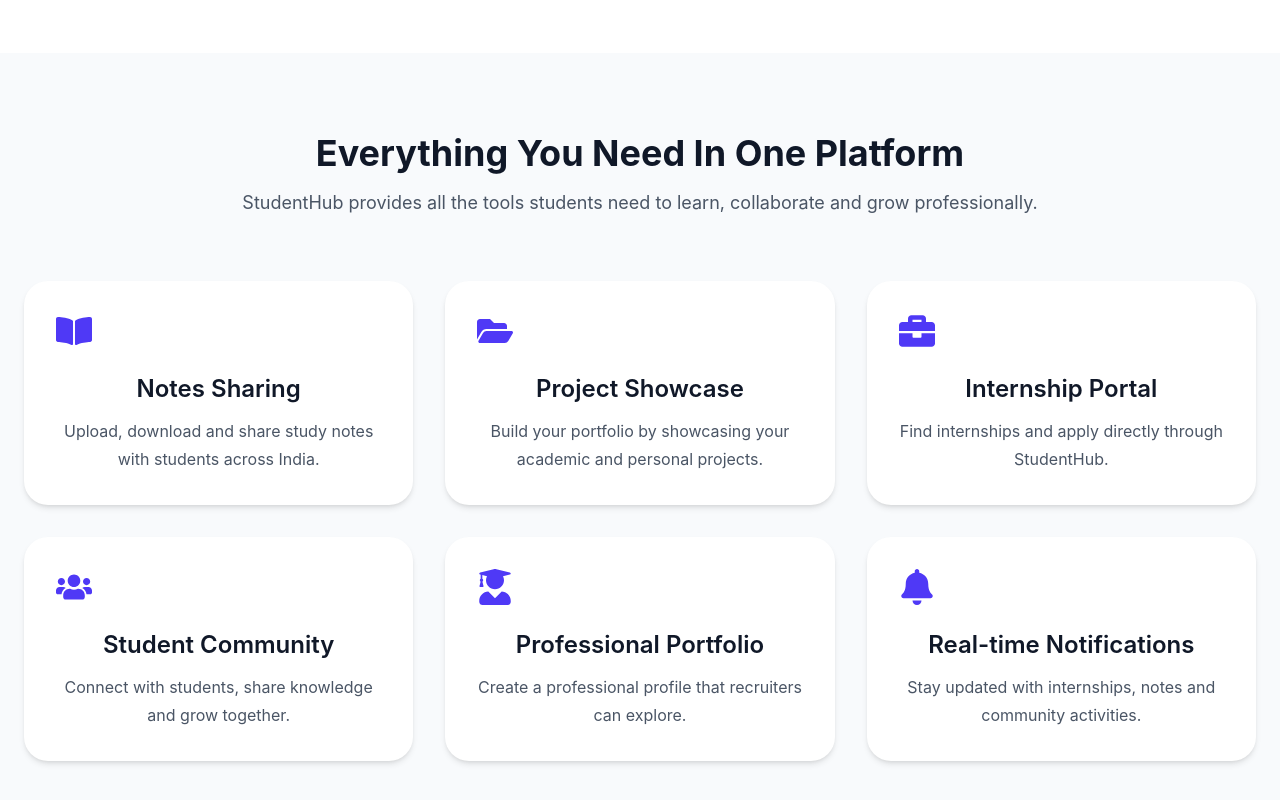
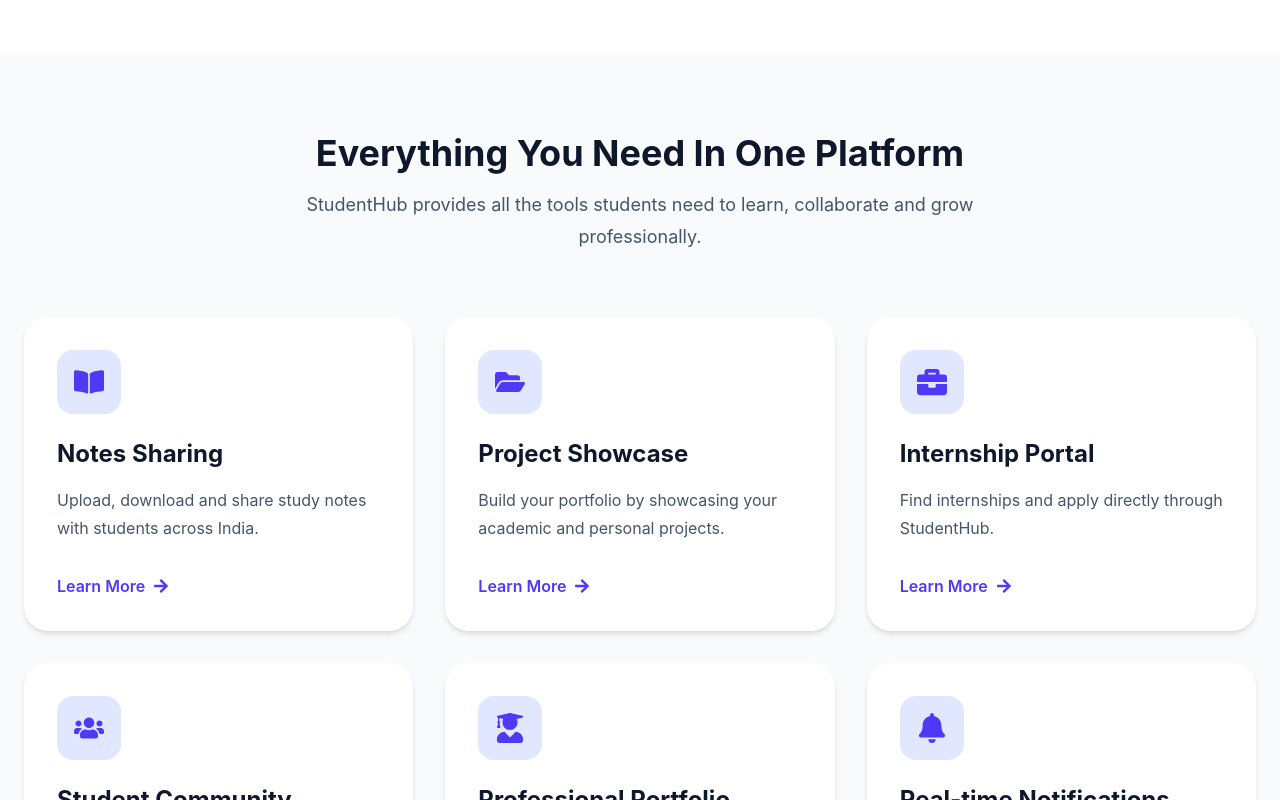
Before and after one commit to aditya01saini/studenthub, a React (Vite) app in the folder client/: page / in a window 1280 px wide. Shown: the part 1000-1800 px from the top of the page. Built offline with nearby package versions, Linux system fonts and the light colour scheme.

Commit message:
Enhance features section

```diff
--- a/client/src/components/landing/Features/Features.jsx
+++ b/client/src/components/landing/Features/Features.jsx
@@ -5,47 +5,52 @@
   FaUsers,
   FaUserGraduate,
   FaBell,
+  FaArrowRight,
 } from "react-icons/fa";
+
+import Card from "../../ui/Card";
+import Container from "../../ui/Container";
+import SectionTitle from "../../ui/SectionTitle";
 
 const features = [
   {
     id: 1,
-    icon: <FaBookOpen className="text-4xl text-indigo-600" />,
+    icon: FaBookOpen,
     title: "Notes Sharing",
     description:
       "Upload, download and share study notes with students across India.",
   },
   {
     id: 2,
-    icon: <FaFolderOpen className="text-4xl text-indigo-600" />,
+    icon: FaFolderOpen,
     title: "Project Showcase",
     description:
       "Build your portfolio by showcasing your academic and personal projects.",
   },
   {
     id: 3,
-    icon: <FaBriefcase className="text-4xl text-indigo-600" />,
+    icon: FaBriefcase,
     title: "Internship Portal",
     description:
       "Find internships and apply directly through StudentHub.",
   },
   {
     id: 4,
-    icon: <FaUsers className="text-4xl text-indigo-600" />,
+    icon: FaUsers,
     title: "Student Community",
     description:
       "Connect with students, share knowledge and grow together.",
   },
   {
     id: 5,
-    icon: <FaUserGraduate className="text-4xl text-indigo-600" />,
+    icon: FaUserGraduate,
     title: "Professional Portfolio",
     description:
       "Create a professional profile that recruiters can explore.",
   },
   {
     id: 6,
-    icon: <FaBell className="text-4xl text-indigo-600" />,
+    icon: FaBell,
     title: "Real-time Notifications",
     description:
       "Stay updated with internships, notes and community activities.",
@@ -55,37 +60,61 @@
 const Features = () => {
   return (
     <section className="bg-slate-50 py-20">
-      <div className="mx-auto max-w-7xl px-6">
-        <div className="mb-16 text-center">
-          <h2 className="text-4xl font-bold text-gray-900">
-            Everything You Need In One Platform
-          </h2>
+      <Container>
 
-          <p className="mt-4 text-lg text-gray-600">
-            StudentHub provides all the tools students need to learn,
-            collaborate and grow professionally.
-          </p>
+        <SectionTitle
+          title="Everything You Need In One Platform"
+          subtitle="StudentHub provides all the tools students need to learn, collaborate and grow professionally."
+        />
+
+        <div className="grid gap-8 md:grid-cols-2 lg:grid-cols-3">
+
+          {features.map((feature) => {
+            const Icon = feature.icon;
+
+            return (
+              <Card
+                key={feature.id}
+                className="group cursor-pointer border border-transparent text-left hover:border-indigo-200"
+              >
+
+                {/* Icon */}
+
+                <div className="mb-6 flex h-16 w-16 items-center justify-center rounded-2xl bg-indigo-100 transition-all duration-300 group-hover:scale-110 group-hover:bg-indigo-600">
+
+                  <Icon className="text-3xl text-indigo-600 transition-all duration-300 group-hover:text-white" />
+
                 </div>
 
-        <div className="grid gap-8 md:grid-cols-2 lg:grid-cols-3">
-          {features.map((feature) => (
-            <div
-              key={feature.id}
-              className="rounded-3xl bg-white p-8 shadow-md transition-all duration-300 hover:-translate-y-3 hover:shadow-xl"
-            >
-              <div className="mb-6">{feature.icon}</div>
+                {/* Title */}
 
-              <h3 className="mb-3 text-2xl font-semibold text-gray-900">
+                <h3 className="mb-4 text-2xl font-bold text-slate-900">
                   {feature.title}
                 </h3>
 
-              <p className="leading-7 text-gray-600">
+                {/* Description */}
+
+                <p className="leading-7 text-slate-600">
                   {feature.description}
                 </p>
+
+                {/* Learn More */}
+
+                <div className="mt-8 flex items-center gap-2 font-semibold text-indigo-600">
+
+                  Learn More
+
+                  <FaArrowRight className="transition-transform duration-300 group-hover:translate-x-2" />
+
                 </div>
-          ))}
+
+              </Card>
+            );
+          })}
+
         </div>
-      </div>
+
+      </Container>
     </section>
   );
 };
```
Lines whose indentation alone changed are shown as unchanged.
